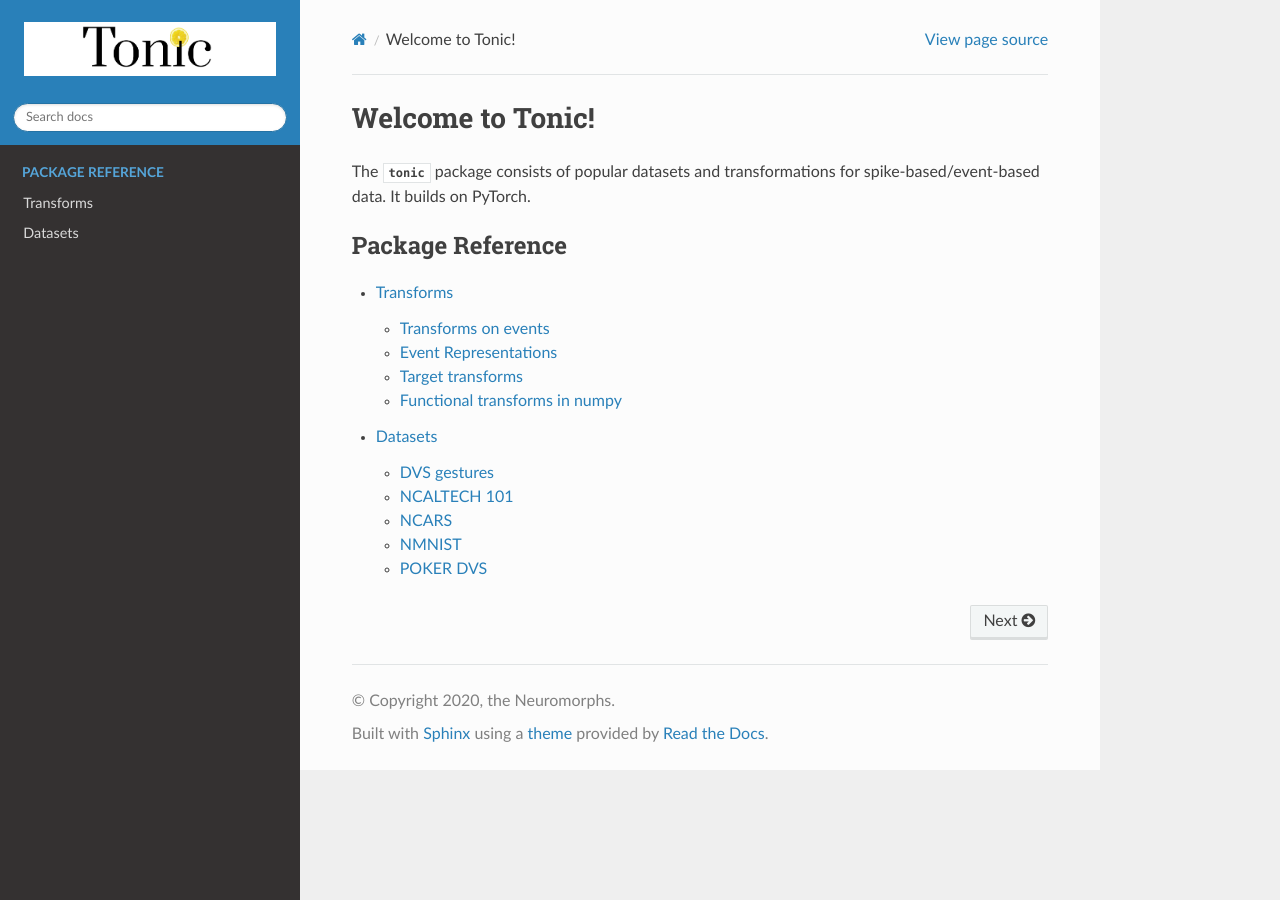
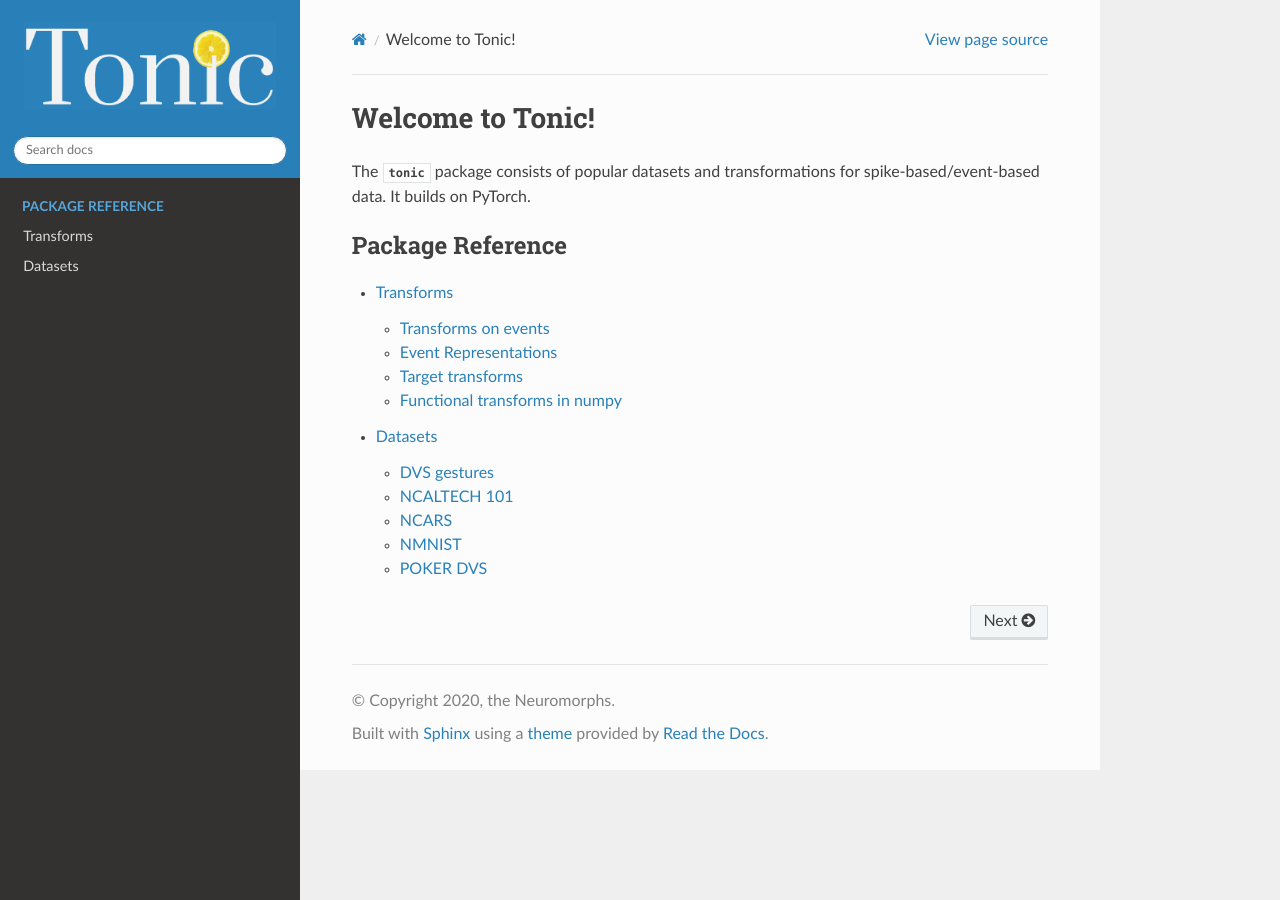
Before and after one commit to neuromorphs/tonic, a Sphinx documentation site: the page built from docs/index.rst, in a window 1280 px wide. Built offline with Sphinx 7.4.7 and the Read the Docs theme 2.0.0, drawn with Linux system fonts in a browser that asks for light colours.

Commit message:
add trasparent white logo for docs

```diff
--- a/docs/conf.py
+++ b/docs/conf.py
@@ -58,7 +58,7 @@
 # a list of builtin themes.
 
 html_theme = "sphinx_rtd_theme"
-html_logo = "../tonic-logo-padded.png"
+html_logo = "_static/tonic-logo-white.png"
 html_show_sourcelink = True
 
 html_theme_options = {"logo_only": True}
```
Also changed, not shown: docs/_static/tonic-logo-white.png (added).
